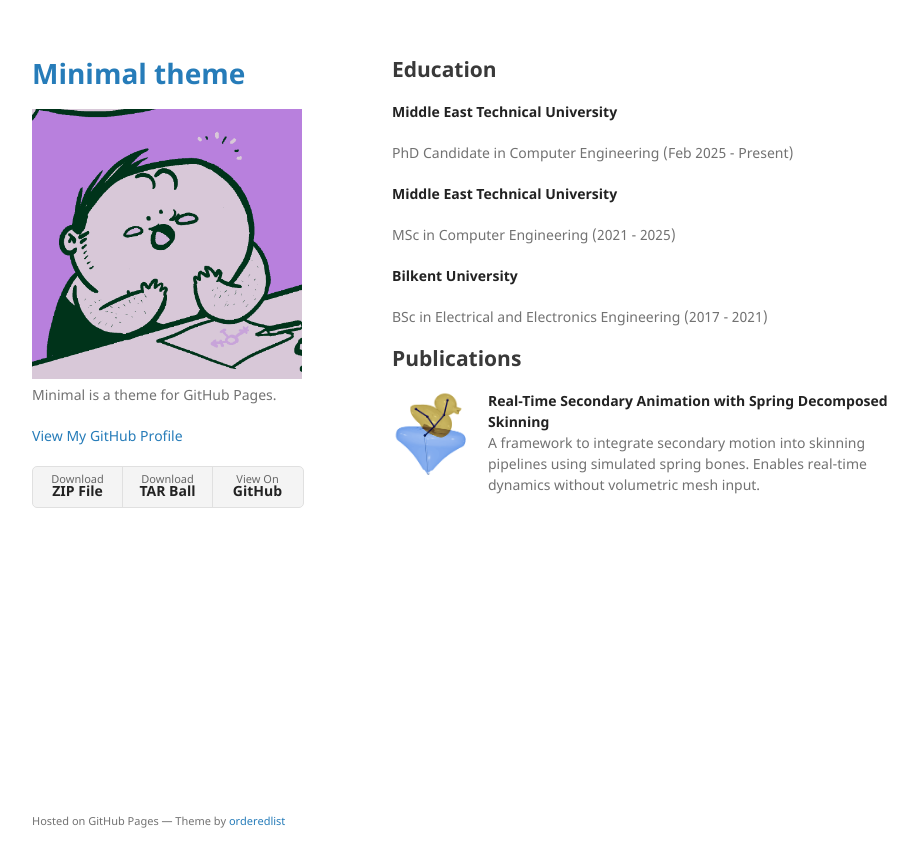
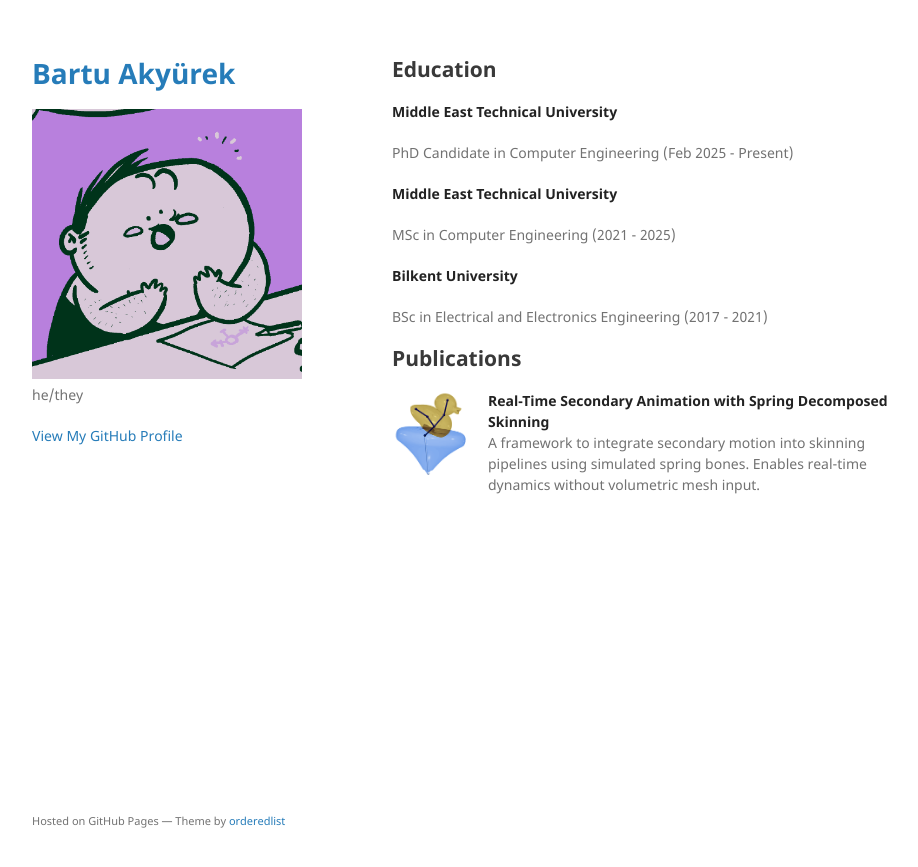
Before and after one commit to bartuakyurek/bartuakyurek.github.io, a Jekyll site: the page built from index.md, in a window 1280 px wide. Shown: the top 867 px of the page, without its empty margins (178-1096 px from the left). Built offline with Jekyll 4.4.1, drawn with Linux system fonts in a browser that asks for light colours; our own code applies the rules of GitHub Pages for plain Markdown files.

Commit message:
Update _config.yml

```diff
--- a/_config.yml
+++ b/_config.yml
@@ -1,6 +1,6 @@
-title: Minimal theme
+title: Bartu Akyürek
 logo: /assets/img/logo.png
-description: Minimal is a theme for GitHub Pages.
-show_downloads: true
+description: he/they
+show_downloads: false
 google_analytics:
 theme: jekyll-theme-minimal
```
